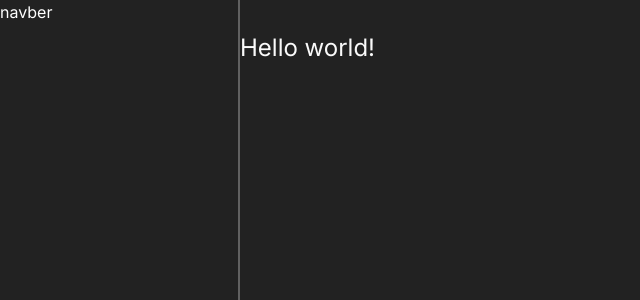
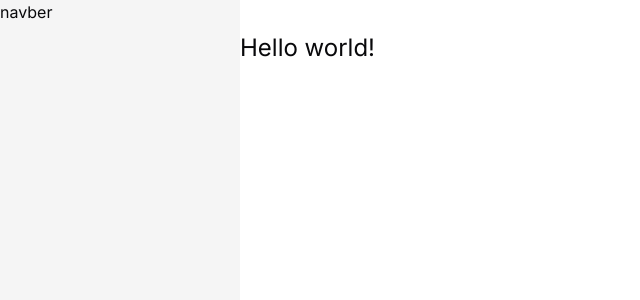
Before and after one commit to Rohit-MK2k/Portfolio, a Next.js app in the folder client/: page / in a window 1280 px wide. Shown: the top 300 px of the page, without its empty margins (0-640 px from the left). Built offline with nearby package versions, Linux system fonts and the light colour scheme.

Commit message:
Light and dark mode setup

```diff
--- a/client/src/app/components/navber.tsx
+++ b/client/src/app/components/navber.tsx
@@ -2,7 +2,7 @@ const navber = () => {
   const navStyle = "h-screen bg-[#222222] text-white max-w-[20%] min-w-60"
   return (
     <>
-      <div className="h-screen text-white max-w-[20%] min-w-60 border-r-2 border-[#616161]">
+      <div className="h-screen dark:bg-black max-w-[20%] min-w-60 bg-[#f5f5f5]">
         navber
       </div>
     </>
--- a/client/src/app/layout.tsx
+++ b/client/src/app/layout.tsx
@@ -2,7 +2,6 @@ import type { Metadata } from "next";
 import { Inter } from "next/font/google";
 import Navber from "@/app/components/navber"
 import { ThemeProvider } from "next-themes"
-import { type ThemeProviderProps } from "next-themes/dist/types"
 import "./globals.css";
 
 const inter = Inter({ subsets: ["latin"] });
@@ -21,13 +20,13 @@ export default function RootLayout({
     <html lang="en">
       <body className={inter.className}>
         <div className="flex flex-row">
-          <Navber/>
           <ThemeProvider
             attribute="class"
-            defaultTheme="dark"
+            defaultTheme="light"
             enableSystem
             disableTransitionOnChange
-          >
+            >
+            <Navber/>
             {children}
           </ThemeProvider>
         </div>
```
